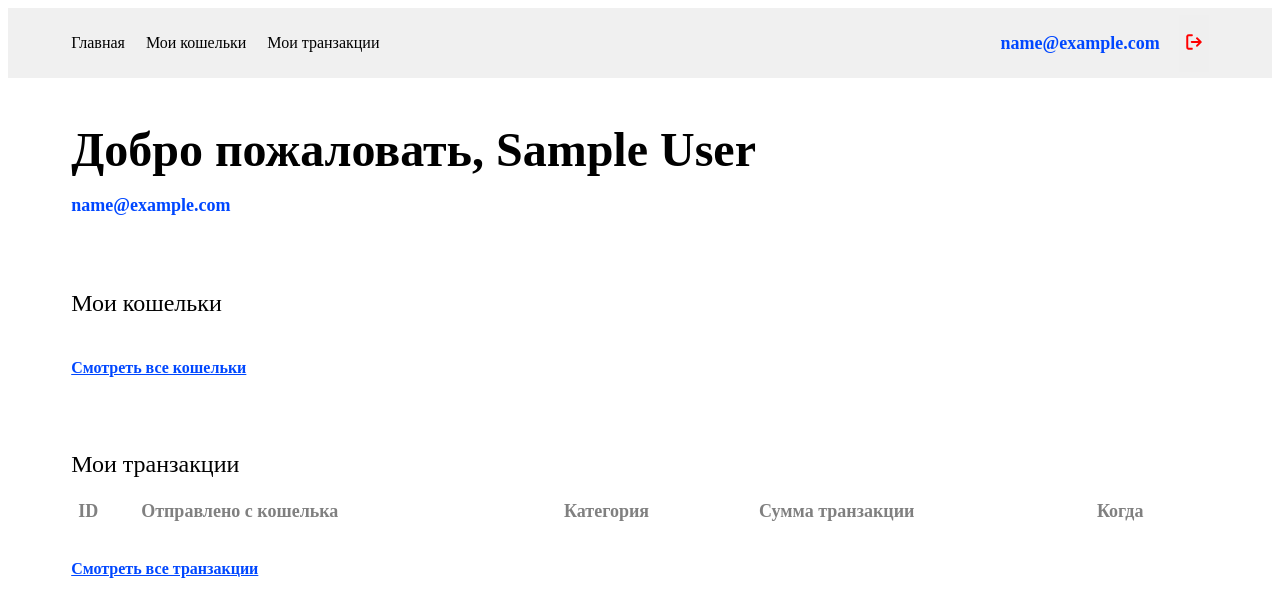
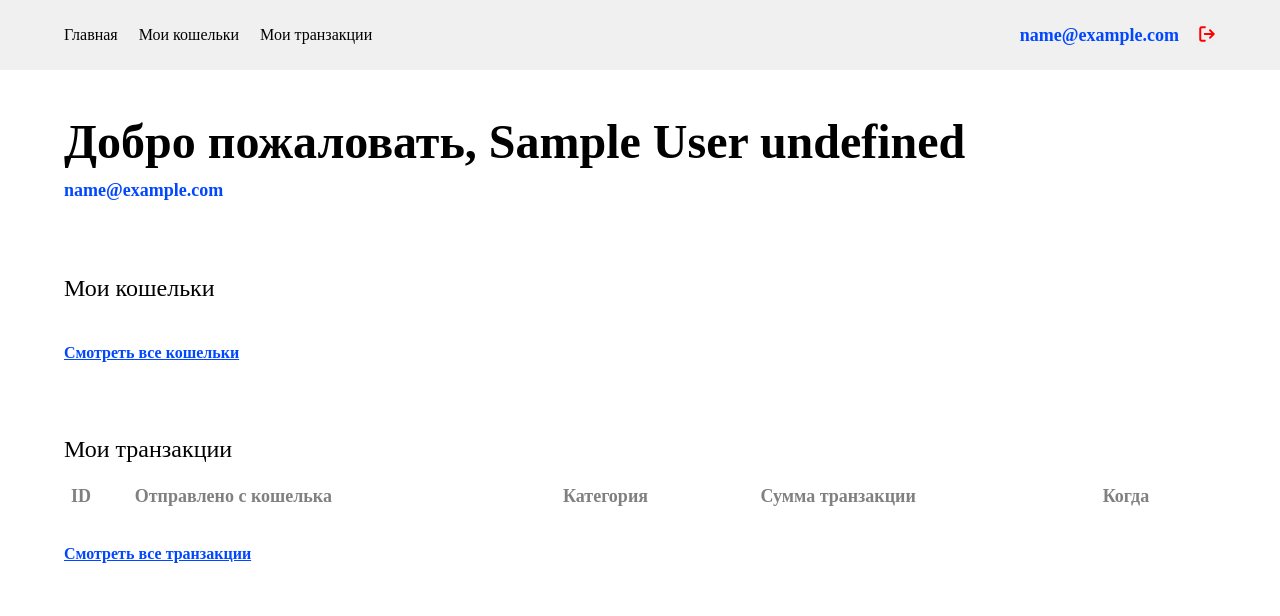
Before and after one commit to UmaKham/Bank_project, a website built with Vite: page index.html in a window 1280 px wide. Built offline with nearby package versions, Linux system fonts and the light colour scheme; no server answers; sample sign-in values are in the browser's storage.

Commit message:
fixedsome

```diff
--- a/index.html
+++ b/index.html
@@ -6,7 +6,7 @@
 	<link rel="icon" type="image/svg+xml" href="/vite.svg" />
 	<link rel="stylesheet" href="./style.scss">
 	<meta name="viewport" content="width=device-width, initial-scale=1.0" />
-	<script async src="/modules/guardian.js"></script>
+	<script async type="module" src="/modules/guardian.js"></script>
 	<title>Vite App</title>
 </head>
 
--- a/main.js
+++ b/main.js
@@ -1,23 +1,19 @@
 import { header_create } from "./modules/ui.js";
+import { user } from './modules/user.js'
+import { reload } from "./modules/ui.js";
+import { getData } from './modules/helpers';
 
 header_create()
-
 
 let h1 = document.querySelector('h1')
 let user_email_header = document.querySelector('.user_email')
 let user_email_body = document.querySelector('section .user_email')
 let all_wallets = document.querySelector('.all_wallets')
-let user = JSON.parse(localStorage.getItem("user"))
 let wallets = document.querySelector('.wallets')
-console.log(user);
 
-h1.innerHTML = `Добро пожаловать, ${user.name}`
+h1.innerHTML = `Добро пожаловать, ${user.name} ${user.surname}`
 user_email_header.innerHTML = `${user.email}`
 user_email_body.innerHTML = `${user.email}`
-
-import { reload } from "./modules/ui.js";
-import axios from 'axios'
-import { getData } from './modules/helpers';
 
 
 getData('/wallets?user_id=' + user.id)
--- a/modules/guardian.js
+++ b/modules/guardian.js
@@ -1,4 +1,4 @@
-const user = localStorage.getItem('user') || null
+import { user } from "./user"
 
 if(!user) {
     location.assign('/pages/login/')
--- /dev/null
+++ b/modules/user.js
@@ -0,0 +1 @@
+export const user = JSON.parse(localStorage.getItem('user')) || null
--- a/style.scss
+++ b/style.scss
@@ -1,3 +1,8 @@
+* {
+    padding: 0px;
+    margin: 0px;
+    box-sizing: border-box;
+}
 header {
     display: flex;
     justify-content: space-between;
```
